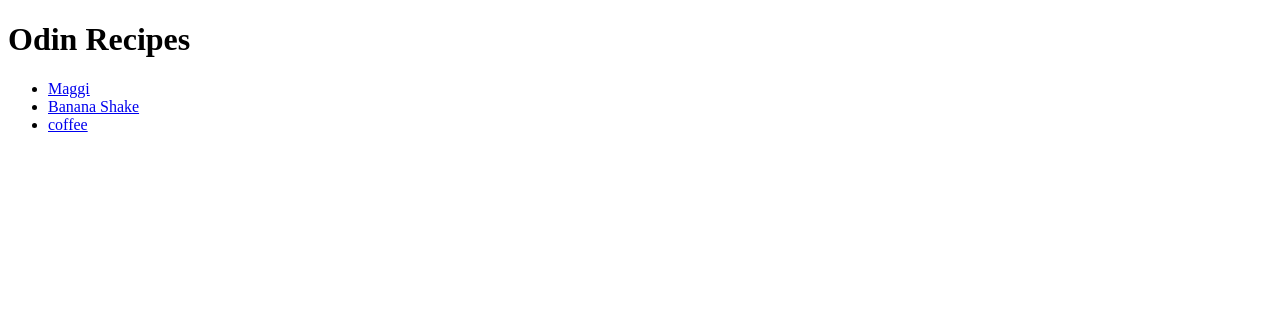
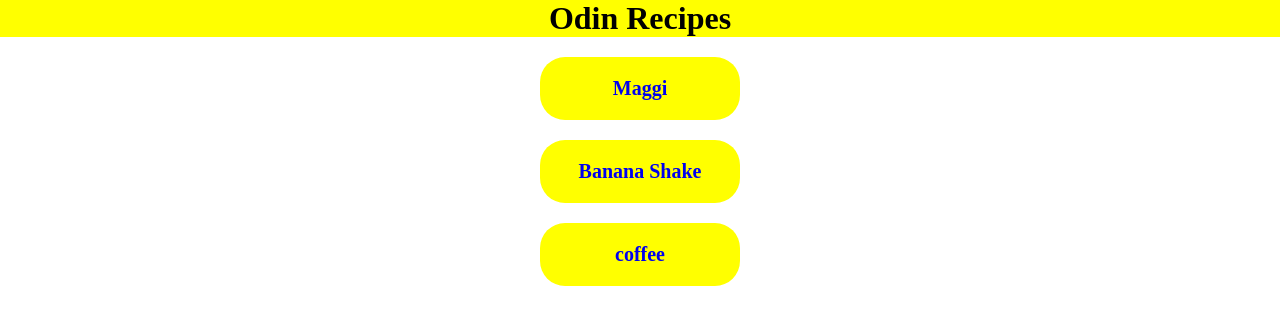
Before and after one commit to StillWater2005/odin-recipes, a plain HTML site: page index.html in a window 1280 px wide. Drawn offline with Linux system fonts and the light colour scheme.

Commit message:
Add some style to home page.

```diff
--- a/index.html
+++ b/index.html
@@ -4,6 +4,7 @@
         <meta charset="utf-8">
         <meta name="viewport" charset="width=device-width, initial-scale=1.0">
         <title>Odin Recipes</title>
+        <link rel="stylesheet" href="styles/home.css">
     </head>
     <body>
         <h1>Odin Recipes</h1>
--- /dev/null
+++ b/styles/home.css
@@ -0,0 +1,29 @@
+*{
+    margin: 0;
+    padding: 0;
+    box-sizing: border-box;
+}
+h1{
+    text-align: center;
+    background-color: yellow;
+    margin-bottom: 20px;
+}
+li{
+    text-align: center;
+    padding: 20px;
+    background-color: yellow;
+    width: 200px;
+    margin: auto;
+    margin-bottom: 20px;
+    list-style: none;
+    border-radius: 25px;
+}
+a{
+    text-decoration: none;
+    font-weight: 900;
+    font-size: 20px;
+
+}
+li:hover {
+    border: 2px solid black;
+}
```
